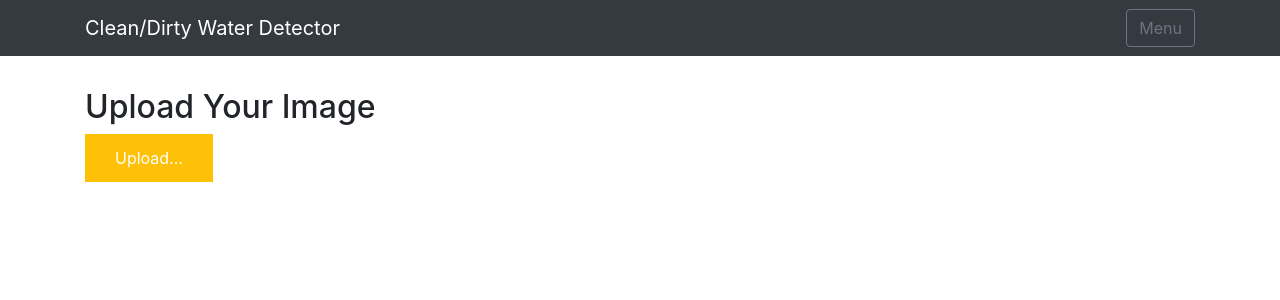
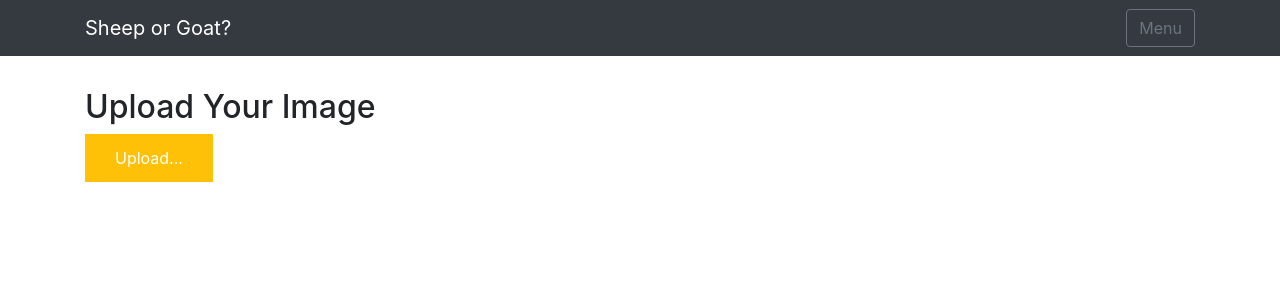
Before and after one commit to AjayLiu/sheep-or-goat, a Flask app: page / in a window 1280 px wide. Shown: the top 300 px of the page. Run offline with Flask 2, Linux system fonts and the light colour scheme; parts of the project's set-up code (start-up, migrations or seed data) failed here and were passed over; some libraries are stand-ins or nearby versions.

Commit message:
should work, i hope

```diff
--- a/app.py
+++ b/app.py
@@ -23,7 +23,7 @@ app = Flask(__name__)
 
 
 path = Path("path")
-classes = ['healthy', 'junk']
+classes = ['sheep', 'goat']
 # data2 = ImageDataBunch.single_from_classes(path, classes, ds_tfms=get_transforms(), size=224).normalize(imagenet_stats)
 # learn = create_cnn(data2, models.resnet34)
 # learn.load('stage-2')
@@ -32,16 +32,9 @@ learn = load_learner(path/'models')
 
 
 def model_predict(img_path):
-    """
-       model_predict will return the preprocessed image
-    """
     img = open_image(img_path)
     pred_class,pred_idx,outputs = learn.predict(img)
-    print(pred_class)
-    return pred_idx.item()
-
-
-
+    return pred_class
 
 
 @app.route('/', methods=['GET'])
--- a/static/js/main.js
+++ b/static/js/main.js
@@ -45,7 +45,7 @@ $(document).ready(function () {
                 // Get and display the result
                 $('.loader').hide();
                 $('#result').fadeIn(600);
-                $('#result').text(' Model Predict the Water as:  ' + data);
+                $('#result').text(' ' + data);
                 console.log('Success!');
             },
         });
--- a/templates/base.html
+++ b/templates/base.html
@@ -4,7 +4,7 @@
     <meta charset="UTF-8">
     <meta name="viewport" content="width=device-width, initial-scale=1.0">
     <meta http-equiv="X-UA-Compatible" content="ie=edge">
-    <title>Water Detector</title>
+    <title>Sheep Or Goat?</title>
     <link href="https://cdn.bootcss.com/bootstrap/4.0.0/css/bootstrap.min.css" rel="stylesheet">
     <script src="https://cdn.bootcss.com/popper.js/1.12.9/umd/popper.min.js"></script>
     <script src="https://cdn.bootcss.com/jquery/3.3.1/jquery.min.js"></script>
@@ -15,7 +15,7 @@
 <body>
     <nav class="navbar navbar-dark bg-dark">
         <div class="container">
-            <a class="navbar-brand" href="#">Clean/Dirty Water Detector</a>
+            <a class="navbar-brand" href="#">Sheep or Goat?</a>
             <button class="btn btn-outline-secondary my-2 my-sm-0" type="submit">Menu</button>
         </div>
     </nav>
```
